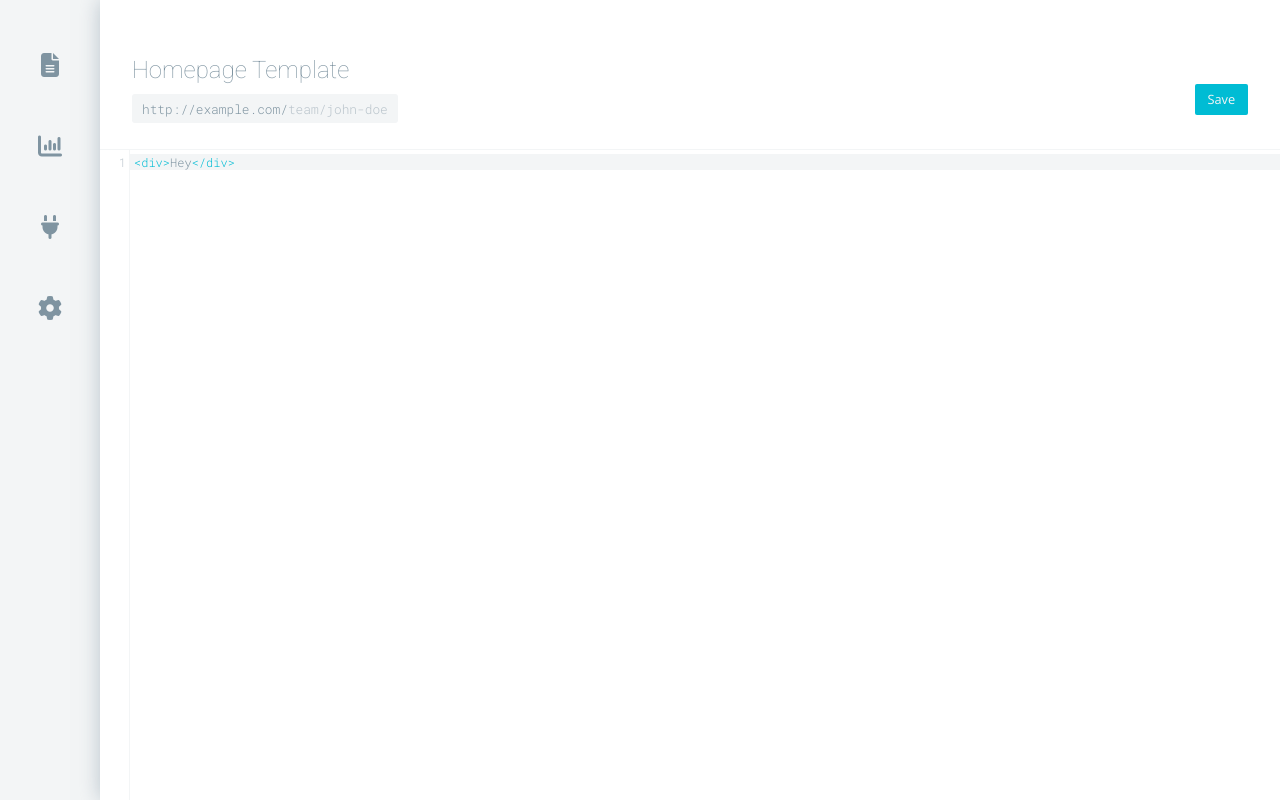
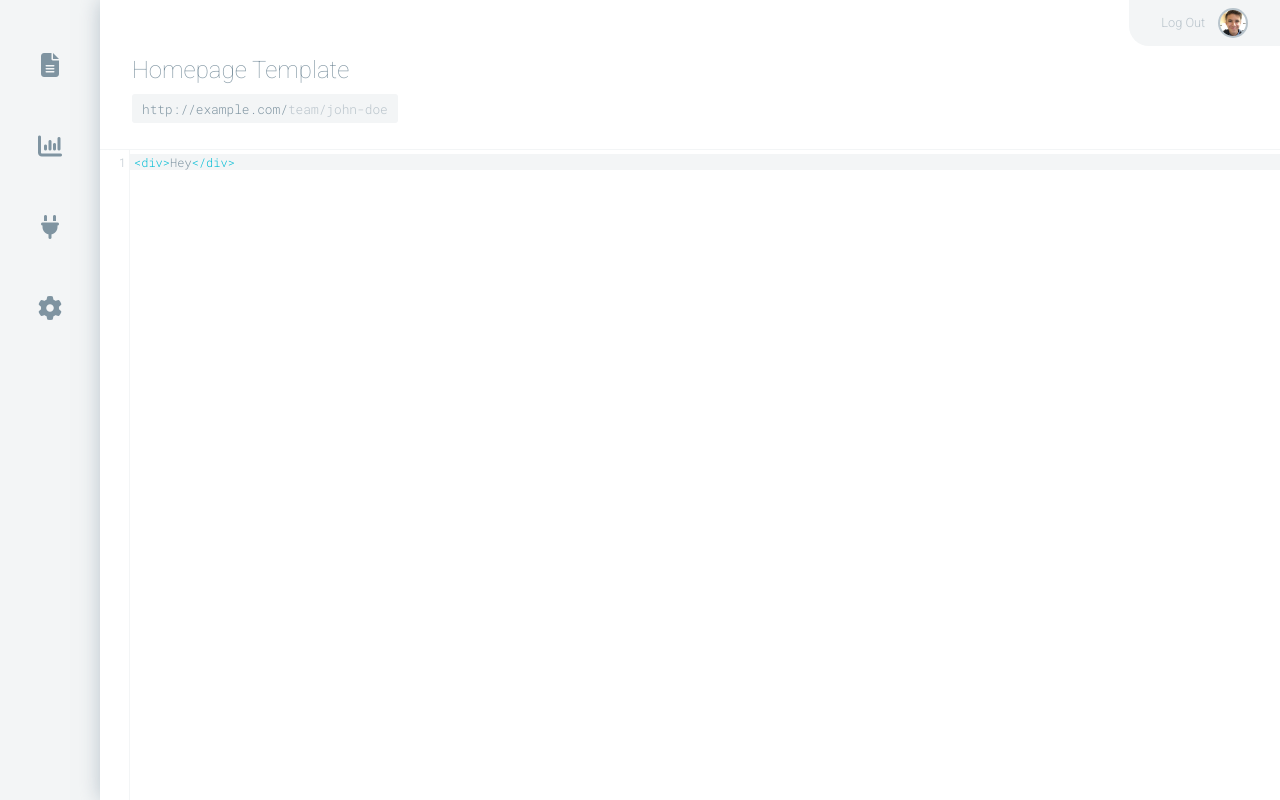
Before and after one commit to jordan-loeser/Content-Management-System, a PHP site: page / in a window 1280 px wide. Run offline with PHP 8.4, Linux system fonts and the light colour scheme; some libraries are stand-ins or nearby versions.

Commit message:
Added User Navbar

```diff
--- a/css/scss/partials/_helper.scss
+++ b/css/scss/partials/_helper.scss
@@ -3,6 +3,7 @@
 
 a {
   color: $accent-color;
+  text-decoration: none;
   &:hover {
     color: darken($accent-color, 10%);
   }
--- a/css/style.css
+++ b/css/style.css
@@ -26,7 +26,8 @@ html, body {
 /* # Helper Classes
 ---------------------------------------------------------------------------------------------------- */
 a {
-  color: #00BCD4; }
+  color: #00BCD4;
+  text-decoration: none; }
   a:hover {
     color: #008fa1; }
   a.button {
@@ -145,10 +146,45 @@ a {
   float: right;
   width: calc(100% - 100px);
   box-shadow: 0px 0px 20px rgba(127, 148, 161, 0.5);
+  /* # Navbar
+  ---------------------------------------------------------------------------------------------------- */
   /* # Header
   ---------------------------------------------------------------------------------------------------- */
   /* # Main Panel
   ---------------------------------------------------------------------------------------------------- */ }
+  .right nav {
+    float: right;
+    padding: .5em 2em;
+    font-family: "Roboto", sans-serif;
+    background: #F3F5F6;
+    border-radius: 0px 0px 0px 20px;
+    -webkit-border-radius: 0px 0px 0px 20px;
+    background-clip: padding-box; }
+    .right nav ul {
+      list-style-type: none; }
+      .right nav ul li {
+        float: left;
+        font-size: .8em;
+        font-weight: 300; }
+        .right nav ul li.link {
+          margin-right: 1em;
+          line-height: 30px; }
+        .right nav ul li a {
+          color: rgba(127, 148, 161, 0.5); }
+          .right nav ul li a:hover {
+            color: #7F94A1; }
+    .right nav .avatar {
+      height: 30px;
+      width: 30px;
+      border-radius: 15px;
+      -webkit-border-radius: 15px;
+      background-clip: padding-box;
+      border: 2px solid rgba(127, 148, 161, 0.5);
+      background-image: url("../images/avatar.jpg");
+      background-size: cover;
+      background-position: center; }
+      .right nav .avatar:hover {
+        border-color: #7F94A1; }
   .right header {
     overflow: auto; }
     .right header .logo {
--- a/index.php
+++ b/index.php
@@ -32,13 +32,19 @@
 <div class="right">
   <!-- DASHBOARD HEADER -->
   <header>
+    <nav>
+      <ul>
+        <li class="link"><a href="#">Log Out</a></li>
+        <li><a href="#"><div class="avatar"></div></a></li>
+      </ul>
+    </nav>
     <div class="logo">
       <h1>Developer Panel</h1>
     </div>
     <div class="page-info">
       <h2>Homepage Template</h2>
       <div class="url">http://example.com/<span contenteditable="true">team/john-doe</span></div>
-      <a href="#" class="button">Save</a>
+      <!--<a href="#" class="button">Save</a>-->
     </div>
   </header><!--/DASHBOARD HEADER -->
   <div class="main-panel with-sidebar">
```
Also changed, not shown: css/scss/partials/_style.scss (+40 -0 lines), images/avatar.jpg (added), 1 other file.
